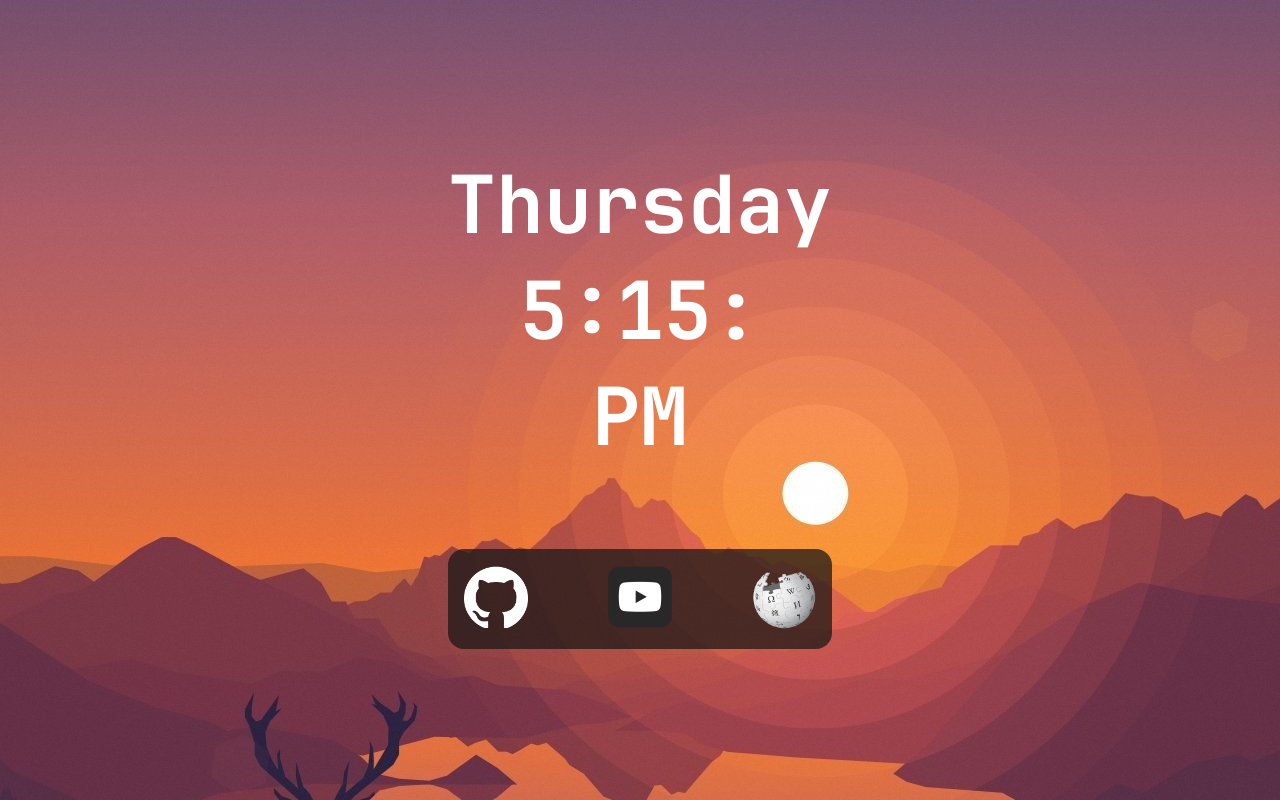
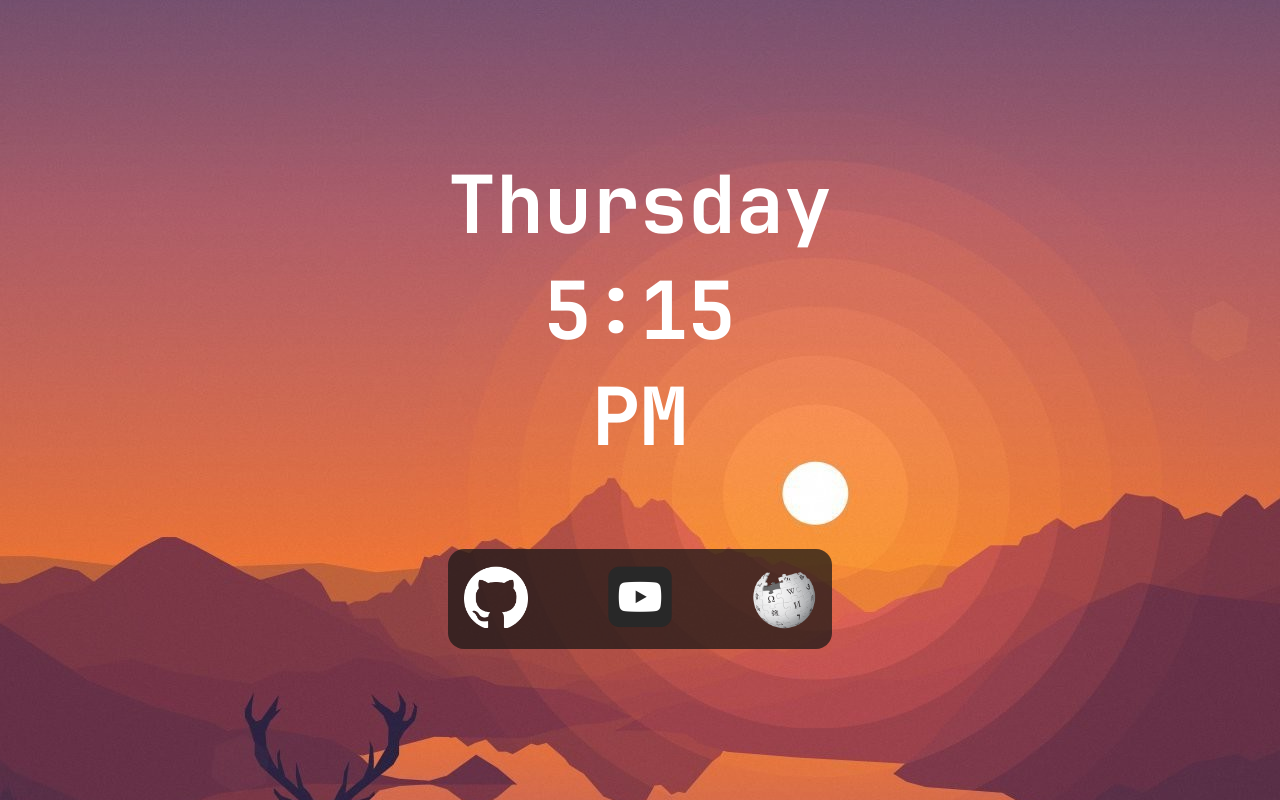
Before and after one commit to jedwards2/homepage, a React (Create React App) app: page / in a window 1280 px wide. Built offline with nearby package versions, Linux system fonts and the light colour scheme.

Commit message:
fixed time string

```diff
--- a/src/App.tsx
+++ b/src/App.tsx
@@ -9,18 +9,21 @@ function App() {
     return () => clearInterval(timer);
   });
 
-  let time = date.toLocaleString().slice(10, 16);
+  let time = date.toLocaleString();
+  let time_array = time.split(":");
   let am_pm = date.toLocaleString().slice(19);
-  let getDay = () => {
+
+  const getDay = () => {
     let current_day = date.getDay();
     let days = ["Sunday", "Monday", "Tuesday", "Wednesday", "Thursday", "Friday", "Saturday"];
     return days[current_day];
   }
+
   return (
     <div className="App">
       <div className="time-div">
         <p>{getDay()}</p>
-        <p>{time}</p>
+        <p>{time_array[0].slice(-2)}:{time_array[1]}</p>
         <p>{am_pm}</p>
       </div>
       <div className="link-div">
```
